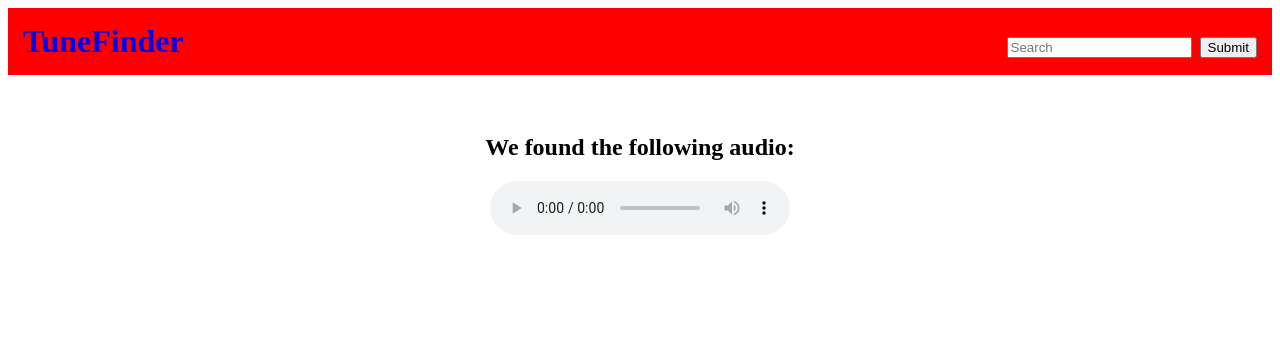
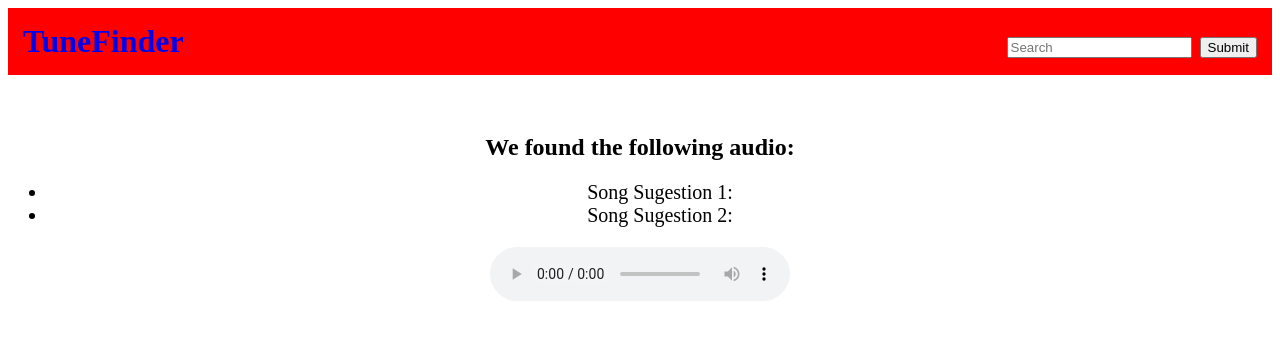
Before and after one commit to Scherflinge/tunefinder_site, a Django app: page /song in a window 1280 px wide. Shown: the top 340 px of the page. Run offline with Django 3.2, Linux system fonts and the light colour scheme.

Commit message:
list for song page

```diff
--- a/tunefinder/static/tunefinder/styles.css
+++ b/tunefinder/static/tunefinder/styles.css
@@ -1,6 +1,10 @@
 
 	.input{
 	text-align:center;
+	}
+	.songclass{
+		text-align:center;
+		font-size: 20px;
 	}
 	.search{
 	float:right;
--- a/tunefinder/templates/tunefinder/song.html
+++ b/tunefinder/templates/tunefinder/song.html
@@ -8,6 +8,12 @@
 
 <div class="input">
 	<h2>We found the following audio: </h2>
+    <div class="songclass">
+    <ul>
+    <li>Song Sugestion 1: </li>
+    <li>Song Sugestion 2: </li>
+    </ul>
+    </div>
 <audio controls>
   <source src=" " type="audio/wav" id ="result">
 </audio>
```
Also changed, not shown: 2 other files.
